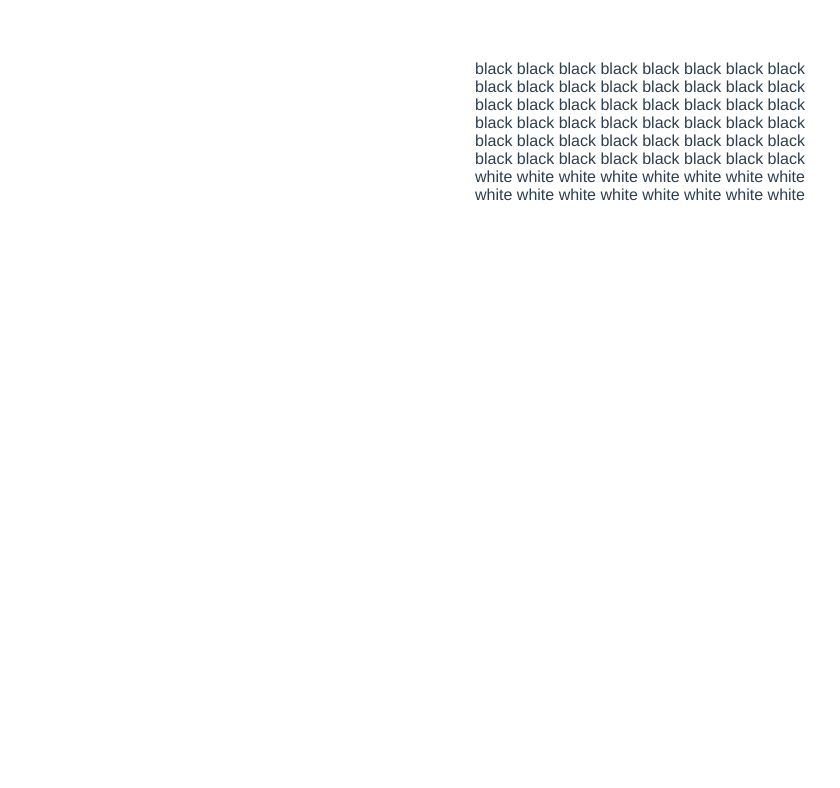
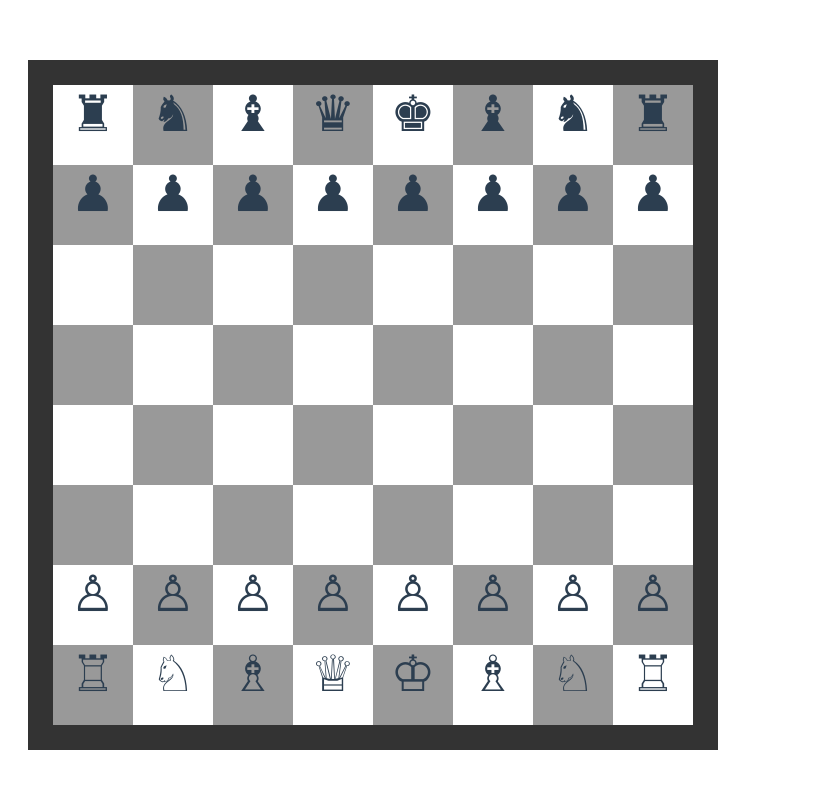
Before and after one commit to nhjelle/nhjelle.github.io, a Vue app in the folder chess-ai/: page / in a window 1280 px wide. Shown: the top 788 px of the page, without its empty margins (0-840 px from the left). Built offline with nearby package versions, Linux system fonts and the light colour scheme.

Commit message:
add chess game rendering and psuedo-legal moves

```diff
--- a/chess-ai/src/components/Chess.vue
+++ b/chess-ai/src/components/Chess.vue
@@ -1,9 +1,13 @@
 <template>
     <div>
+        <div class="chessboard">
             <div v-for="(row, rowIndex) in cells" :key="rowIndex">
-            <span v-for="(cell, cellIndex) in row" :key="cellIndex">
-                {{ cell.color }}
+                <div :id="'cell-'+rowIndex+'-'+cellIndex" :class="getCellClass(cell, rowIndex, cellIndex)"
+                    @click="selectCell(rowIndex, cellIndex)" v-for="(cell, cellIndex) in row" :key="cellIndex">
+                    <span unselectable="on" class="piece" v-if="cell.piece" v-html="pieceCodes[cell.piece.color][cell.piece.type]">
                     </span>
+                </div>
+            </div>
         </div>
     </div>
 </template>
@@ -15,7 +19,29 @@ export default {
     },
     data: function(){
             return {
-                cells: []
+                selectedCell: null,
+                legalMoves: [],
+                cells: [],
+                capturedWhitePieces: [],
+                capturedBlackPieces: [],
+                pieceCodes: {
+                    white: {
+                        king: '&#9812;',
+                        queen: '&#9813;',
+                        rook: '&#9814;',
+                        bishop: '&#9815;',
+                        knight: '&#9816;',
+                        pawn: '&#9817;'
+                    },
+                    black: {
+                        king: '&#9818;',
+                        queen: '&#9819;',
+                        rook: '&#9820;',
+                        bishop: '&#9821;',
+                        knight: '&#9822;',
+                        pawn: '&#9823;'
+                    }
+                }
             }
     },
     created() {
@@ -23,13 +49,75 @@ export default {
         this.placeInitialPieces();
     },
     methods: {
+        capturePiece(piece){
+            if(piece.color == 'black'){
+                this.capturedBlackPieces.push(piece);
+            } else {
+                this.capturedWhitePieces.push(piece);
+            }
+            if(piece.type === 'king'){
+                // end game
+            }
+        },
+        movePiece(startPosition, endPosition){
+            const startPiece = this.cells[startPosition.row][startPosition.col].piece;
+            startPiece.hasMoved = true;
+            const endPiece = this.cells[endPosition.row][endPosition.col].piece;
+            const color = startPiece.color;
+            if(endPiece){
+                this.capturePiece(endPiece);
+            }
+            this.cells[endPosition.row][endPosition.col].piece = startPiece;
+            this.cells[startPosition.row][startPosition.col].piece = null;
+        },
+        getCellClass(cell, rowIndex, cellIndex){
+            const cellClass = [];
+            cellClass.push(cell.color);
+            if(this.selectedCell && this.selectedCell.row == rowIndex && this.selectedCell.col == cellIndex) cellClass.push('selected');
+            if(this.cells[rowIndex][cellIndex].legalMove) cellClass.push('legal-move');
+            return cellClass;
+        },
+        selectCell(row, col){
+            if(this.selectedCell){
+                if(row == this.selectedCell.row && col == this.selectedCell.col){
+                    this.selectedCell = null;
+                    if(this.legalMoves && this.legalMoves.length > 0){
+                        for(let move of this.legalMoves){
+                            this.cells[move.row][move.col].legalMove = false;
+                        }
+                    }
+                    return;
+                } else {
+                    if(this.legalMoves && this.legalMoves.some(cell => cell.row === row && cell.col === col)){
+                        // move piece
+                        this.movePiece(this.selectedCell, {row: row, col: col});
+                        // reset selected piece after move
+                        this.selectCell(this.selectedCell.row, this.selectedCell.col);
+                    }
+                }
+                // validate move
+            } else {
+                // no cell selected
+                let piece = this.cells[row][col].piece;
+                if(piece && piece.color === 'white'){
+                    this.selectedCell = {row: row, col: col};
+                    this.legalMoves = this.getLegalMovesForPiece(piece.type, piece.color, row, col, piece.hasMoved);
+                    if(this.legalMoves && this.legalMoves.length > 0){
+                        for(let move of this.legalMoves){
+                            this.cells[move.row][move.col].legalMove = true;
+                        }
+                    }
+                }
+            }
+        },
         createEmptyBoard(){
             for(let row = 0; row < 8; row++){
                 this.cells.push([]);
                 for(let col = 0; col < 8; col++){
                     this.cells[row][col] = {
-                    color: row+col % 2 == 0 ? "white" : "black",
-                    piece: null
+                        color: (row+col) % 2 == 0 ? "white" : "black",
+                        piece: null,
+                        legalMove: false
                     }
                 }
             }
@@ -38,7 +126,7 @@ export default {
             for(let row = 0; row < initialPieces.length; row++){
                 for(let col = 0; col < initialPieces[row].length; col++){
                     const pieceFields = initialPieces[row][col].split("-");
-                    this.cells[row][col] = {
+                    this.cells[row][col].piece = {
                         color: pieceFields[0],
                         type: pieceFields[1],
                         isThreatened: false,
@@ -51,7 +139,7 @@ export default {
         getPawnMoves(color, row, col, hasMoved){
             let moves = [];
             if(color === "white"){
-                if(hasMoved === false){
+                if(hasMoved === false && !this.cells[row-1][col].piece){
                     moves.push({
                         row: row-2,
                         col: col
@@ -64,15 +152,17 @@ export default {
                     });
                 }
                 if(row > 0 && col > 0){
-                    if(this.validateMove(color, row-1, col-1))
+                    let cellPiece = this.cells[row-1][col-1].piece;
+                    if(cellPiece && cellPiece.color != color)
                         moves.push({ row: row-1, col: col-1});
                 }
                 if(row > 0 && col < this.cells.length-1){
-                    if(this.validateMove(color, row-1, col+1))
+                    let cellPiece = this.cells[row-1][col+1].piece;
+                    if(cellPiece && cellPiece.color != color)
                         moves.push({ row: row-1, col: col+1});
                 }
             } else {
-                if(hasMoved === false){
+                if(hasMoved === false && !this.cells[row+1][col].piece){
                     moves.push({
                         row: row+2,
                         col: col
@@ -102,24 +192,28 @@ export default {
                     moves.push({ row: i, col: col});
                 else
                     break;
+                if((this.cells[i][col] || {}).piece) break;
             }
             for(let i = row+1; row < this.cells.length; i++){
                 if(this.validateMove(color, i, col))
                     moves.push({ row: i, col: col});
                 else
                     break;
+                if((this.cells[i][col] || {}).piece) break;
             }
             for(let i = col-1; i >= 0; i--){
                 if(this.validateMove(color, row, i))
                     moves.push({ row: row, col: i});
                 else
                     break;
+                if((this.cells[row][i] || {}).piece) break;
             }
             for(let i = col+1; row < this.cells.length; i++){
                 if(this.validateMove(color, row, i))
                     moves.push({ row: row, col: i});
                 else
                     break;
+                if((this.cells[row][i] || {}).piece) break;
             }
             return moves;
         },
@@ -128,6 +222,8 @@ export default {
             const offsets = [
                 [-2, 1],
                 [-2, -1],
+                [2, 1],
+                [2, -1],
                 [-1, -2],
                 [-1, 2],
                 [1, -2],
@@ -139,31 +235,85 @@ export default {
             for(let offset of offsets){
                 let newRow = row + offset[0];
                 let newCol = col + offset[1];
-                if(newRow >= 0 && newRow < this.cells.length && newCol >=  0 && newCol < this.cells.length){
                     if(this.validateMove(color, newRow, newCol))
                         moves.push({
                             row: newRow,
                             col: newCol
                         });
             }
-            }
 
             return moves;
         },
         getBishopMoves(color, row, col){
             const moves = [];
-            let currRow = row;
-            let currCol = col;
+            for(let i = 1; i < this.cells.length; i++){
+                if(this.validateMove(color, row+i, col+i))
+                    moves.push({
+                        row: row+i,
+                        col: col+i
+                    });
+                else break;
+                if((this.cells[row+i][col+i] || {}).piece) break;
+            }
+            for(let i = 1; i < this.cells.length; i++){
+                if(this.validateMove(color, row+i, col-i))
+                    moves.push({
+                        row: row+i,
+                        col: col-i
+                    });
+                else break;
+                if((this.cells[row+i][col-i] || {}).piece) break;
+            }
+            for(let i = 1; i < this.cells.length; i++){
+                if(this.validateMove(color, row-i, col+i))
+                    moves.push({
+                        row: row-i,
+                        col: col+i
+                    });
+                else break;
+                if((this.cells[row-i][col+i] || {}).piece) break;
+            }
+            for(let i = 1; i < this.cells.length; i++){
+                if(this.validateMove(color, row-i, col-i))
+                    moves.push({
+                        row: row-i,
+                        col: col-i
+                    });
+                else break;
+                if((this.cells[row-i][col-i] || {}).piece) break;
+            }
             return moves;
         },
         getQueenMoves(color, row, col){
             return this.getRookMoves(color, row, col).concat(this.getBishopMoves(color, row, col));
         },
-        getKingMoves(type, color, row, col){
-            console.log(type+color+row+col);
+        getKingMoves(color, row, col){
+            const moves = [];
+            const offsets = [
+                [0, 1],
+                [0, -1],
+                [1, 0],
+                [1, 1],
+                [1, -1],
+                [-1, 0],
+                [-1, 1],
+                [-1, -1],
+            ];
+            for(let offset of offsets){
+                let newRow = row + offset[0];
+                let newCol = col + offset[1];
+                if(this.validateMove(color, newRow, newCol))
+                    moves.push({
+                        row: newRow,
+                        col: newCol
+                    });
+            }
+
+            return moves;
         },
         validateMove(color, row, col){
-            const piece = this.cells[row][col];
+            if(row >= this.cells.length || col >= this.cells.length || row < 0 || col < 0) return false;
+            const piece = this.cells[row][col].piece;
             return piece == null || piece.color !== color;
         },
         getLegalMovesForPiece(type, color, row, col, hasMoved){
@@ -195,4 +345,54 @@ export default {
 }
 </script>
 <style scoped>
+.chessboard {
+    width: 640px;
+    height: 640px;
+    margin: 20px;
+    border: 25px solid #333;
+}
+.black {
+    float: left;
+    width: 80px;
+    height: 80px;
+    background-color: #999;
+      font-size:50px;
+    text-align:center;
+    display: table-cell;
+    vertical-align:middle;
+}
+.white {
+    float: left;
+    width: 80px;
+    height: 80px;
+    background-color: #fff;
+    font-size:50px;
+    text-align:center;
+    display: table-cell;
+    vertical-align:middle;
+}
+.selected {
+    background-color:chartreuse !important;
+    outline:3px solid black;
+    outline-offset: -3px;
+    cursor: pointer;
+}
+.piece:hover {
+    cursor: pointer;
+}
+
+.piece {
+    -webkit-touch-callout: none;
+    -webkit-user-select: none;
+    -khtml-user-select: none;
+    -moz-user-select: none;
+    -ms-user-select: none;
+    user-select: none;
+}
+.legal-move {
+    background-color:gold !important;
+    outline:3px solid black;
+    outline-offset: -3px;
+    cursor: pointer;
+}
 </style>
```
Also changed, not shown: 11 other files (tests, documents, lock files or other folders). Lines whose indentation alone changed are shown as unchanged.
